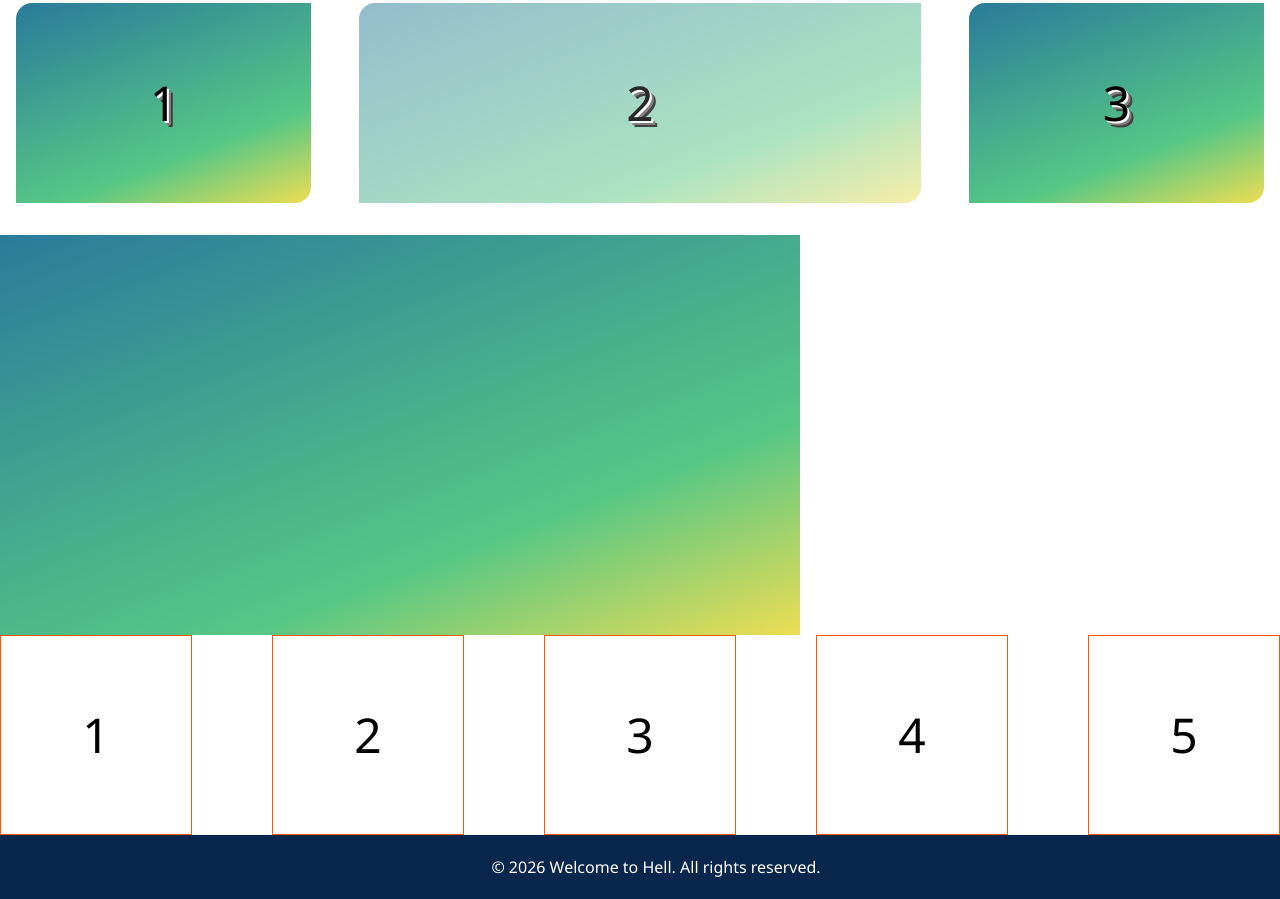
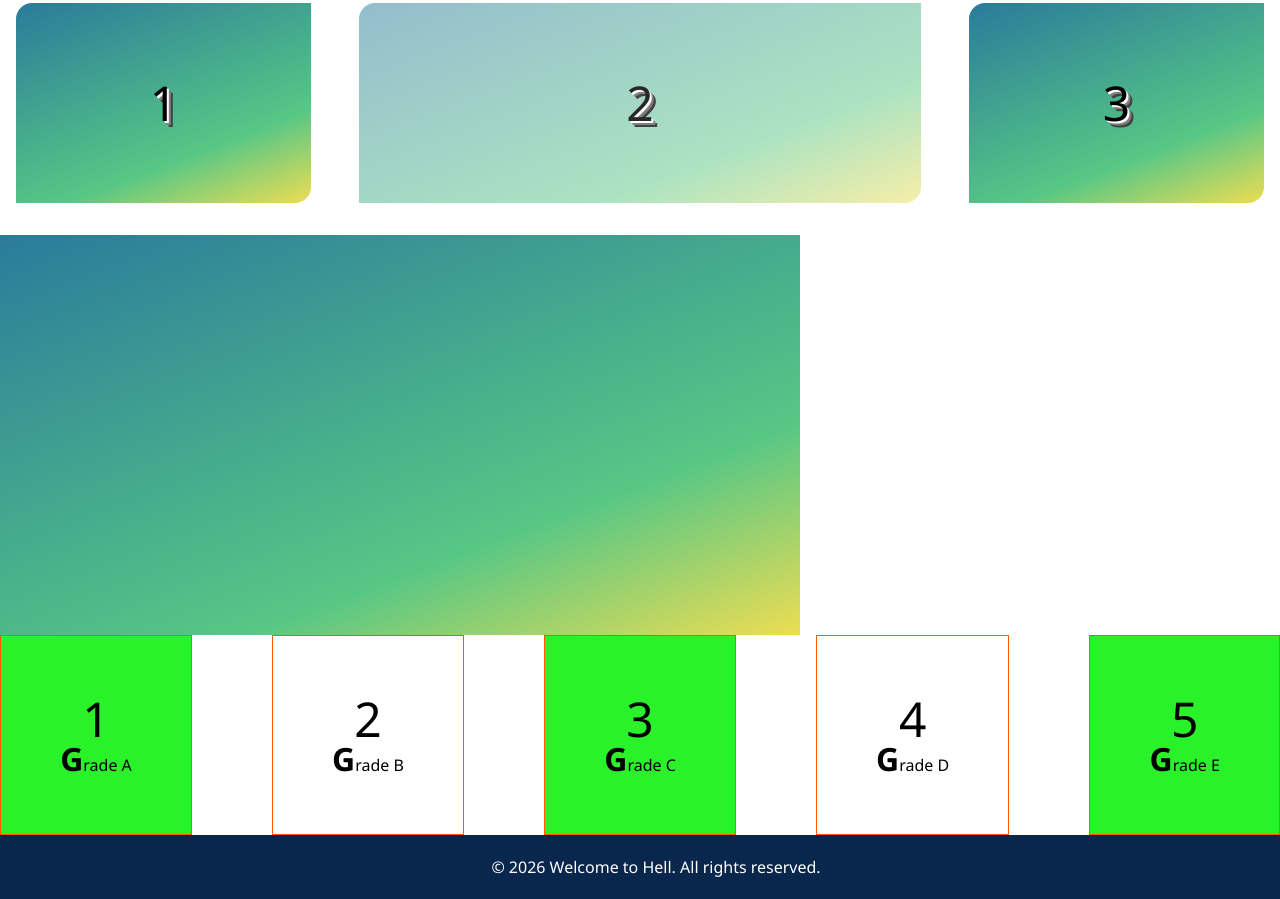
Before and after one commit to cmdtrwd/WK01-Hell, a plain HTML site: page home.html in a window 1280 px wide. Shown: the part 885-1784 px from the top of the page. Drawn offline with Linux system fonts and the light colour scheme.

Commit message:
pseudo-elements

```diff
--- a/home.css
+++ b/home.css
@@ -142,8 +142,22 @@ header {
         border: 1px solid rgb(255, 89, 0);
         flex-grow: 1;
         align-items: center;
+        flex-direction: column;
         h1{
             font-size: 3rem;
+        }
+        &:first-child{
+            /* background-color: rgb(255, 89, 0); */
+        }
+        &:last-child{
+            /* background-color: rgb(249, 246, 42); */
+        }
+        &:nth-child(2n+1){
+            background-color: rgb(42, 242, 42);
+        }
+        p::first-letter{
+            font-weight: bold;
+            font-size: 2rem;
         }
     }
 }
--- a/home.html
+++ b/home.html
@@ -52,18 +52,23 @@
     <section id="cards">
         <article class="card">
             <h1>1</h1>
+            <p>Grade A</p>
         </article>
         <article class="card">
             <h1>2</h1>
+            <p>Grade B</p>
         </article>
         <article class="card">
             <h1>3</h1>
+            <p>Grade C</p>
         </article>
         <article class="card">
             <h1>4</h1>
+            <p>Grade D</p>
         </article>
         <article class="card">
             <h1>5</h1>
+            <p>Grade E</p>
         </article>
     </section>
 
```
